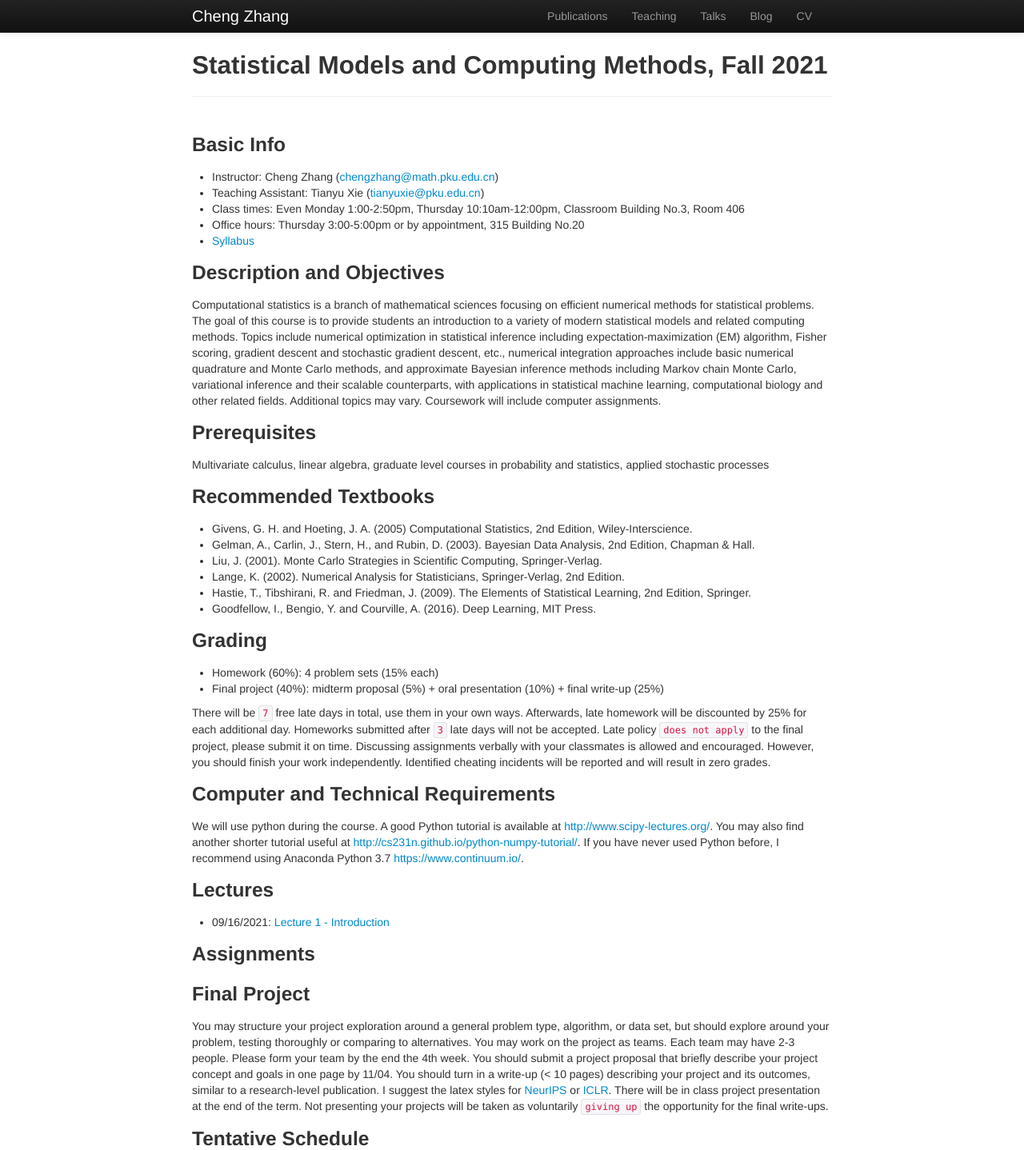
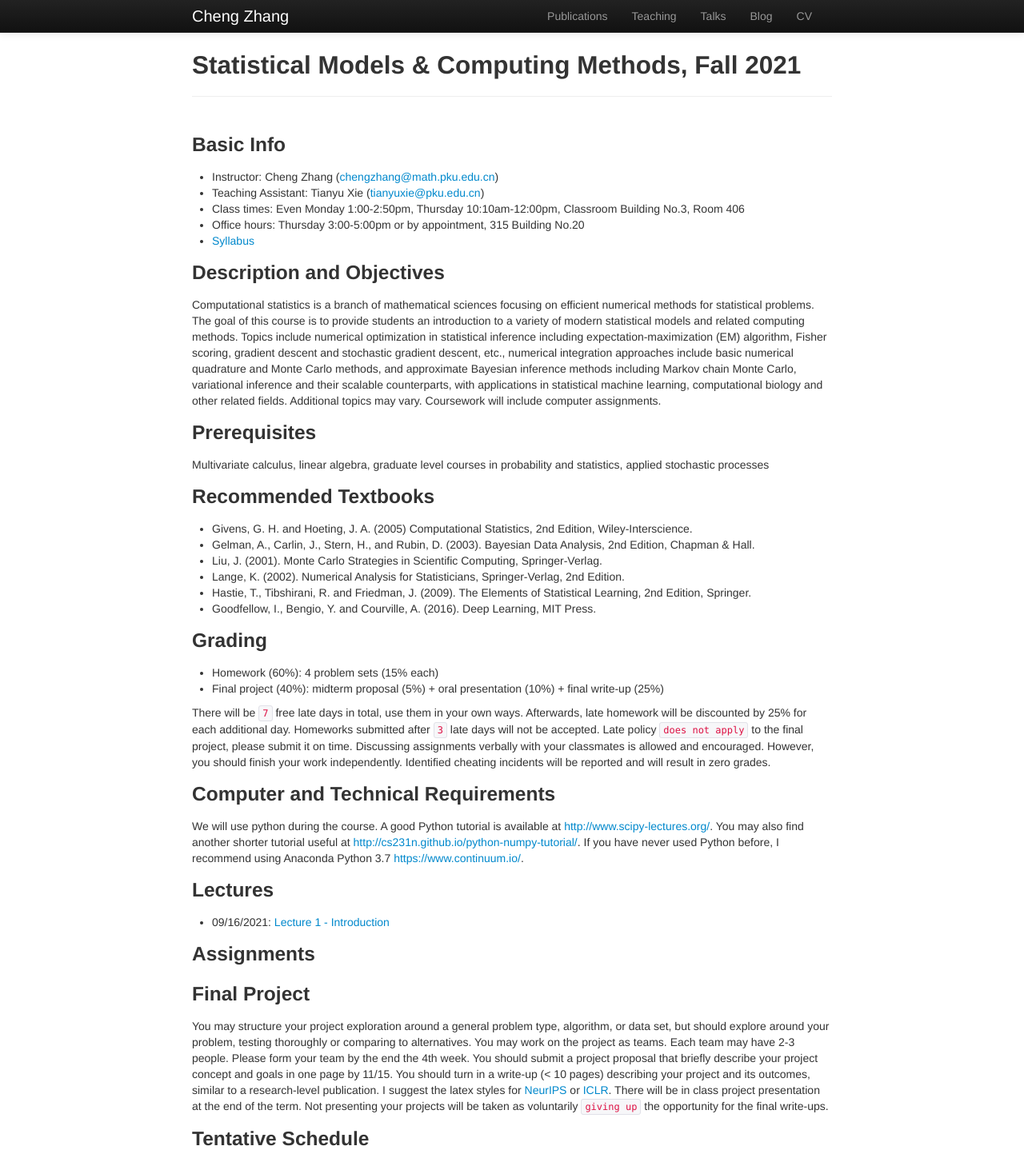
Before and after one commit to zcrabbit/zcrabbit.github.io, a Jekyll site: the page built from courses/smcm-f21.md, in a window 1280 px wide. Shown: the top 1438 px of the page at 80% size. Built offline with Jekyll 4.4.1, drawn with Linux system fonts in a browser that asks for light colours.

Commit message:
update course info

```diff
--- a/courses/smcm-f21.md
+++ b/courses/smcm-f21.md
@@ -1,6 +1,6 @@
 ---
 layout: page
-title: Statistical Models and Computing Methods, Fall 2021
+title: Statistical Models & Computing Methods, Fall 2021
 author: Cheng Zhang
 ---
 
@@ -45,7 +45,7 @@ We will use python during the course. A good Python tutorial is available at <ht
 
 
 ### Final Project
-You may structure your project exploration around a general problem type, algorithm, or data set, but should explore around your problem, testing thoroughly or comparing to alternatives. You may work on the project as teams. Each team may have 2-3 people. Please form your team by the end the 4th week. You should submit a project proposal that briefly describe your project concept and goals in one page by 11/04. You should turn in a write-up (< 10 pages) describing your project and its outcomes, similar to a research-level publication. I suggest the latex styles for [NeurIPS](https://nips.cc/Conferences/2019/PaperInformation/StyleFiles) or [ICLR](https://iclr.cc/Conferences/2019/CallForPapers). There will be in class project presentation at the end of the term. Not presenting your projects will be taken as voluntarily `giving up` the opportunity for the final write-ups.
+You may structure your project exploration around a general problem type, algorithm, or data set, but should explore around your problem, testing thoroughly or comparing to alternatives. You may work on the project as teams. Each team may have 2-3 people. Please form your team by the end the 4th week. You should submit a project proposal that briefly describe your project concept and goals in one page by 11/15. You should turn in a write-up (< 10 pages) describing your project and its outcomes, similar to a research-level publication. I suggest the latex styles for [NeurIPS](https://nips.cc/Conferences/2019/PaperInformation/StyleFiles) or [ICLR](https://iclr.cc/Conferences/2019/CallForPapers). There will be in class project presentation at the end of the term. Not presenting your projects will be taken as voluntarily `giving up` the opportunity for the final write-ups.
 
 
 
```
Also changed, not shown: 2 other files.
